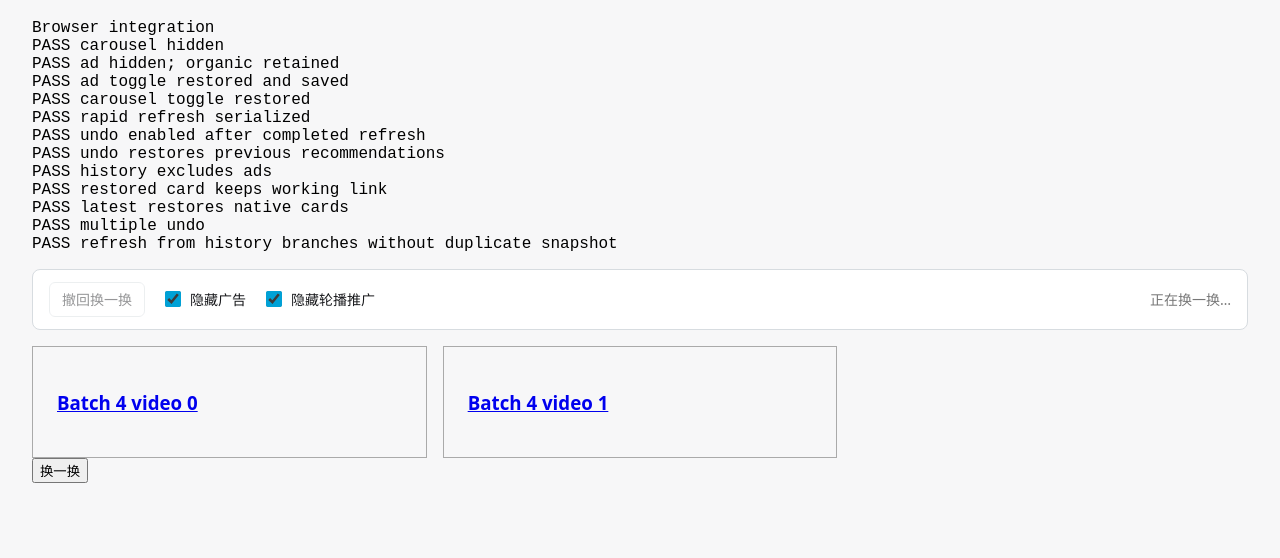
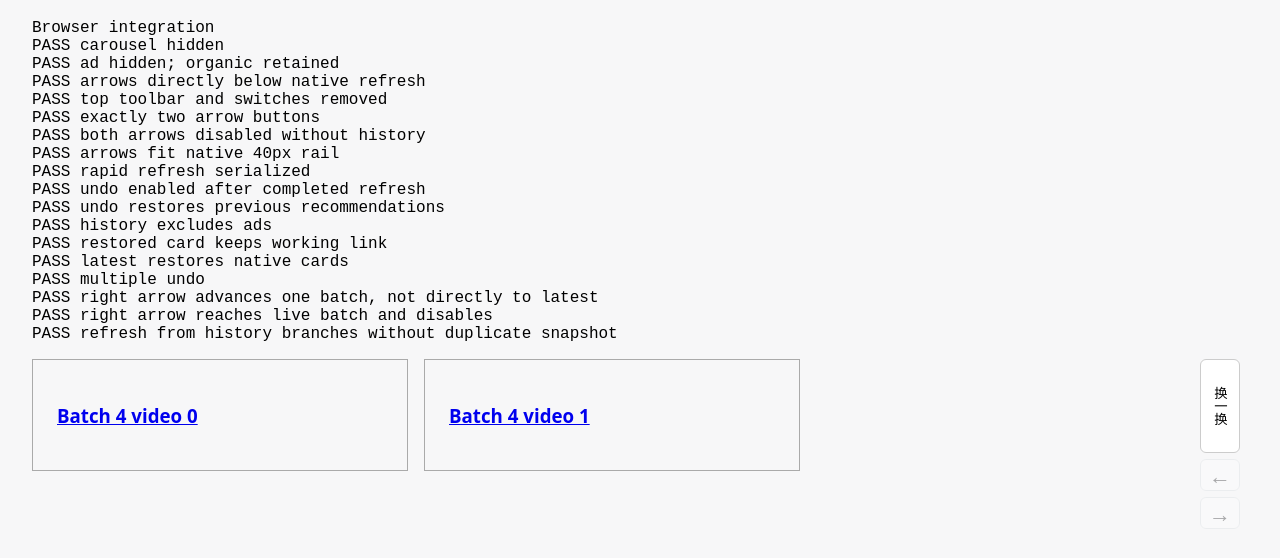
Before and after one commit to Jimmyyu725/bili-kit, a browser extension: page tests/bilibili-home.browser.html in a window 1280 px wide. Shown: the part 102-660 px from the top of the page. Drawn offline with Linux system fonts and the light colour scheme.

Commit message:
ui: move homepage history arrows below refresh

```diff
--- a/src/bilibili-home.css
+++ b/src/bilibili-home.css
@@ -5,34 +5,37 @@ html.caption-lite-home.cl-home-hide-ads .recommended-container_floor-aside .bili
 
 /* Keep Vue-owned cards mounted; historical recommendations use a separate grid. */
 html.caption-lite-home .cl-home-history-active > :is(.feed-card, .floor-single-card, .bili-feed-card, .bili-video-card, .recommended-swipe, .load-more-anchor) { display: none !important; }
-#caption-lite-home-tools {
-  grid-column: 1 / -1;
-  display: flex;
-  align-items: center;
-  flex-wrap: wrap;
-  gap: 10px 16px;
-  padding: 12px 16px;
+#caption-lite-home-nav {
+  display: grid;
+  grid-template-columns: 1fr;
+  gap: 6px;
+  margin-top: 6px;
+  width: 100%;
+}
+#caption-lite-home-nav button {
+  display: grid;
+  place-items: center;
+  width: 100%;
+  height: 32px;
+  padding: 0;
   border: 1px solid var(--line_regular, #d7dce0);
-  border-radius: 8px;
+  border-radius: 6px;
   background: var(--bg1, #fff);
   color: var(--text1, #18191c);
-  font: 14px/1.5 system-ui, sans-serif;
+  font: 22px/1 system-ui, sans-serif;
+  cursor: pointer;
 }
-#caption-lite-home-tools button {
-  border: 1px solid var(--line_regular, #d7dce0);
-  background: var(--bg1, #fff);
-  color: inherit;
-  padding: 6px 12px;
-  border-radius: 6px;
-  cursor: pointer;
-  font: inherit;
+#caption-lite-home-nav button:not(:disabled):hover { color: #00a1d6; border-color: #00a1d6; }
+#caption-lite-home-nav button:disabled { opacity: .35; cursor: default; }
+#caption-lite-home-nav button:focus-visible { outline: 2px solid #00a1d6; outline-offset: 2px; }
+#caption-lite-home-nav .cl-home-status {
+  position: absolute;
+  width: 1px;
+  height: 1px;
+  overflow: hidden;
+  clip-path: inset(50%);
+  white-space: nowrap;
 }
-#caption-lite-home-tools button:not(:disabled):hover { color: #00a1d6; border-color: #00a1d6; }
-#caption-lite-home-tools button:disabled { opacity: .45; cursor: default; }
-#caption-lite-home-tools [hidden] { display: none !important; }
-#caption-lite-home-tools label { display: inline-flex; align-items: center; gap: 6px; cursor: pointer; }
-#caption-lite-home-tools input { accent-color: #00a1d6; width: 16px; height: 16px; }
-#caption-lite-home-tools .cl-home-status { color: var(--text3, #777); margin-left: auto; }
 #caption-lite-home-history { display: contents; }
 #caption-lite-home-history .cl-home-card { min-width: 0; font: 14px/1.5 system-ui, sans-serif; }
 #caption-lite-home-history .cl-home-cover { display: block; position: relative; aspect-ratio: 16/9; overflow: hidden; border-radius: 6px; background: var(--bg2, #eee); }
--- a/src/bilibili-home.js
+++ b/src/bilibili-home.js
@@ -3,8 +3,7 @@
 
   const GRID = ".recommended-container_floor-aside > .container";
   const CARDS = ":scope > .feed-card, :scope > .floor-single-card, :scope > .bili-feed-card, :scope > .bili-video-card";
-  const OWN = "#caption-lite-home-tools, #caption-lite-home-history";
-  const DEFAULTS = { hideAds: true, hidePromotions: true };
+  const OWN = "#caption-lite-home-nav, #caption-lite-home-history";
 
   function safeUrl(value, image = false) {
     if (typeof value !== "string" || !value.trim()) return "";
@@ -66,6 +65,10 @@
         if (cursor === entries.length - 1) entries[cursor] = live;
         return entries[--cursor];
       },
+      redo() {
+        if (cursor >= 0 && cursor < entries.length - 1) cursor++;
+        return this.current;
+      },
       latest() { cursor = entries.length - 1; },
       get current() { return cursor >= 0 && cursor < entries.length - 1 ? entries[cursor] : null; },
       get count() { return Math.max(0, cursor); },
@@ -73,21 +76,19 @@
     };
   }
 
-  function mount(doc, storage = globalThis.chrome?.storage?.local) {
+  function mount(doc) {
     const win = doc.defaultView;
     const history = createHistory();
-    let prefs = { ...DEFAULTS };
     let grid = null;
-    let toolbar = null;
+    let navigation = null;
     let historyView = null;
-    let undoButton, latestButton, status, adsInput, promotionsInput;
+    let undoButton, nextButton, status;
     let pending = null;
     let settleTimer = null;
     let refreshTimer = null;
     let scanTimer = null;
     let disposed = false;
     let notice = "";
-    let settingsTouched = false;
 
     function node(tag, className, text) {
       const element = doc.createElement(tag);
@@ -99,19 +100,14 @@
       return grid ? [...grid.querySelectorAll(CARDS)].map(readCard).filter(Boolean).slice(0, 100) : [];
     }
     function updateControls() {
-      if (!toolbar) return;
+      if (!navigation) return;
       undoButton.disabled = Boolean(pending) || !history.count;
-      latestButton.hidden = !history.viewing;
-      latestButton.disabled = Boolean(pending);
+      nextButton.disabled = Boolean(pending) || !history.viewing;
       const text = pending ? "正在换一换…" : notice || (history.viewing ? "正在查看之前的推荐" : `可撤回 ${history.count} 次 · 仅保留本页`);
       if (status.textContent !== text) status.textContent = text;
     }
-    function applyPrefs() {
-      doc.documentElement.classList.add("caption-lite-home");
-      doc.documentElement.classList.toggle("cl-home-hide-ads", prefs.hideAds);
-      doc.documentElement.classList.toggle("cl-home-hide-promotions", prefs.hidePromotions);
-      if (adsInput) adsInput.checked = prefs.hideAds;
-      if (promotionsInput) promotionsInput.checked = prefs.hidePromotions;
+    function applyFilters() {
+      doc.documentElement.classList.add("caption-lite-home", "cl-home-hide-ads", "cl-home-hide-promotions");
     }
     function renderHistory(cards) {
       historyView?.remove();
@@ -147,19 +143,15 @@
       }
       grid.append(historyView);
     }
-    function returnToLatest() {
-      history.latest();
-      notice = "";
-      renderHistory(null);
-      updateControls();
-    }
-    function makeToolbar() {
-      toolbar = node("section");
-      toolbar.id = "caption-lite-home-tools";
-      toolbar.setAttribute("aria-label", "Caption Lite 首页工具");
-      undoButton = node("button", "", "撤回换一换");
+    function makeNavigation() {
+      navigation = node("div");
+      navigation.id = "caption-lite-home-nav";
+      navigation.setAttribute("role", "group");
+      navigation.setAttribute("aria-label", "推荐历史");
+      undoButton = node("button", "", "←");
       undoButton.type = "button";
-      undoButton.title = "恢复上一次换一换之前的推荐，最多保留 10 次";
+      undoButton.title = "上一批推荐";
+      undoButton.setAttribute("aria-label", undoButton.title);
       undoButton.addEventListener("click", () => {
         if (pending) return;
         const cards = history.undo(snapshot());
@@ -168,29 +160,20 @@
         renderHistory(cards);
         updateControls();
       });
-      latestButton = node("button", "", "回到最新");
-      latestButton.type = "button";
-      latestButton.addEventListener("click", returnToLatest);
-      toolbar.append(undoButton, latestButton);
-      for (const [key, labelText] of [["hideAds", "隐藏广告"], ["hidePromotions", "隐藏轮播推广"]]) {
-        const label = node("label");
-        const input = node("input");
-        input.type = "checkbox";
-        input.checked = prefs[key];
-        input.addEventListener("change", () => {
-          settingsTouched = true;
-          prefs[key] = input.checked;
-          applyPrefs();
-          storage?.set({ bilibiliHome: { ...prefs } }).catch(() => {});
-        });
-        if (key === "hideAds") adsInput = input;
-        else promotionsInput = input;
-        label.append(input, node("span", "", labelText));
-        toolbar.append(label);
-      }
+      nextButton = node("button", "", "→");
+      nextButton.type = "button";
+      nextButton.title = "下一批推荐";
+      nextButton.setAttribute("aria-label", nextButton.title);
+      nextButton.addEventListener("click", () => {
+        if (pending || !history.viewing) return;
+        history.redo();
+        notice = "";
+        renderHistory(history.current);
+        updateControls();
+      });
       status = node("span", "cl-home-status");
       status.setAttribute("role", "status");
-      toolbar.append(status);
+      navigation.append(undoButton, nextButton, status);
       updateControls();
     }
     function finishRefresh() {
@@ -212,8 +195,11 @@
         grid?.classList.remove("cl-home-history-active");
         grid = nextGrid;
       }
-      if (!toolbar) makeToolbar();
-      if (!toolbar.isConnected) grid.prepend(toolbar);
+      const refreshButton = grid.parentElement.querySelector(".feed-roll-btn .roll-btn");
+      if (refreshButton) {
+        if (!navigation) makeNavigation();
+        if (refreshButton.nextElementSibling !== navigation) refreshButton.after(navigation);
+      }
       for (const card of grid.querySelectorAll(CARDS)) {
         card.toggleAttribute("data-caption-lite-ad", isAdCard(card));
       }
@@ -251,14 +237,7 @@
       if (records.every((record) => (record.target.nodeType === 1 ? record.target : record.target.parentElement)?.closest(OWN))) return;
       if (scanTimer === null) scanTimer = win.setTimeout(scan, 80);
     });
-    applyPrefs();
-    storage?.get("bilibiliHome").then((saved) => {
-      if (disposed || settingsTouched) return;
-      for (const key of Object.keys(DEFAULTS)) {
-        if (typeof saved?.bilibiliHome?.[key] === "boolean") prefs[key] = saved.bilibiliHome[key];
-      }
-      applyPrefs();
-    }).catch(() => {});
+    applyFilters();
     observer.observe(doc.documentElement, { childList: true, subtree: true, attributes: true, attributeFilter: ["href"] });
     doc.addEventListener("click", onRefresh, true);
     scan();
@@ -270,7 +249,7 @@
         doc.removeEventListener("click", onRefresh, true);
         grid?.classList.remove("cl-home-history-active");
         doc.querySelectorAll("[data-caption-lite-ad]").forEach((card) => card.removeAttribute("data-caption-lite-ad"));
-        toolbar?.remove();
+        navigation?.remove();
         historyView?.remove();
         doc.documentElement.classList.remove("caption-lite-home", "cl-home-hide-ads", "cl-home-hide-promotions");
       }
--- a/tests/bilibili-home.browser.html
+++ b/tests/bilibili-home.browser.html
@@ -1,6 +1,6 @@
 <!doctype html><html lang="zh-CN"><meta charset="utf-8"><title>Caption Lite 首页回归测试</title>
 <link rel="stylesheet" href="../src/bilibili-home.css">
-<style>body{font:16px system-ui;padding:24px;background:#f7f7f8}.container{display:grid;grid-template-columns:repeat(3,1fr);gap:16px}.feed-card,.floor-single-card,.recommended-swipe{padding:24px;border:1px solid #aaa}.recommended-swipe{grid-column:span 2}pre{white-space:pre-wrap}</style>
+<style>body{font:16px system-ui;padding:24px;background:#f7f7f8}.container{display:grid;grid-template-columns:repeat(3,1fr);gap:16px}.feed-card,.floor-single-card,.recommended-swipe{padding:24px;border:1px solid #aaa}.recommended-swipe{grid-column:span 2}.recommended-container_floor-aside{position:relative;margin-right:56px}.feed-roll-btn{position:absolute;right:-48px;top:0;width:40px}.roll-btn{width:40px;height:94px;writing-mode:vertical-rl;border:1px solid #ccc;border-radius:6px;background:#fff}pre{white-space:pre-wrap}</style>
 <h1>首页工具浏览器回归测试</h1><pre id="test-result">Running…</pre>
 <div class="recommended-container_floor-aside"><div class="container"><div class="recommended-swipe">轮播推广</div></div><div class="feed-roll-btn"><button class="roll-btn">换一换</button></div></div>
 <script src="../src/bilibili-home.js"></script><script>
@@ -23,43 +23,47 @@
   const roll=document.querySelector('.roll-btn');
   roll.addEventListener('click',()=>{if(!fail)setTimeout(()=>nativeBatch(++batch),25);});
   nativeBatch(1);
-  let settings={};
-  const storage={get:async()=>settings,set:async(v)=>{settings=v;}};
-  const controller=CaptionLiteHome.mount(document,storage);
-  const label=(s)=>[...document.querySelectorAll('#caption-lite-home-tools label')].find(e=>e.textContent===s).querySelector('input');
-  const button=(s)=>[...document.querySelectorAll('#caption-lite-home-tools button')].find(e=>e.textContent===s);
+  const controller=CaptionLiteHome.mount(document);
+  if(new URLSearchParams(location.search).has('preview')) {out.textContent='← 上一批 · → 下一批';return;}
+  const button=(s)=>document.querySelector(`#caption-lite-home-nav button[aria-label="${s}"]`);
   try {
     out.textContent='Browser integration';await wait();
     check(getComputedStyle(document.querySelector('.recommended-swipe')).display==='none','carousel hidden');
     check(getComputedStyle(rows()[2]).display==='none' && getComputedStyle(rows()[0]).display!=='none','ad hidden; organic retained');
-    label('隐藏广告').click();await wait(100);
-    check(getComputedStyle(rows()[2]).display!=='none' && settings.bilibiliHome.hideAds===false,'ad toggle restored and saved');
-    label('隐藏广告').click();
-    label('隐藏轮播推广').click();await wait(100);
-    check(getComputedStyle(document.querySelector('.recommended-swipe')).display!=='none','carousel toggle restored');
-    label('隐藏轮播推广').click();
+    const nav=document.querySelector('#caption-lite-home-nav');
+    check(roll.nextElementSibling===nav && nav.parentElement.classList.contains('feed-roll-btn'),'arrows directly below native refresh');
+    check(!document.querySelector('#caption-lite-home-tools') && !nav.querySelector('input'),'top toolbar and switches removed');
+    check(nav.querySelectorAll('button').length===2 && nav.querySelector('button').textContent==='←','exactly two arrow buttons');
+    check(button('上一批推荐').disabled && button('下一批推荐').disabled,'both arrows disabled without history');
+    const bounds=nav.getBoundingClientRect(), refreshBounds=roll.getBoundingClientRect();
+    check(bounds.top >= refreshBounds.bottom && Math.abs(bounds.width-refreshBounds.width)<1,'arrows fit native 40px rail');
     roll.click();roll.click();await wait();
     check(batch===2,'rapid refresh serialized');
-    check(!button('撤回换一换').disabled,'undo enabled after completed refresh');
-    button('撤回换一换').click();await wait(100);
+    check(!button('上一批推荐').disabled,'undo enabled after completed refresh');
+    button('上一批推荐').click();await wait(100);
     check(document.querySelector('#caption-lite-home-history').textContent.includes('Batch 1'),'undo restores previous recommendations');
     check(document.querySelectorAll('#caption-lite-home-history .cl-home-card').length===2,'history excludes ads');
     check(document.querySelector('#caption-lite-home-history a').href==='https://www.bilibili.com/video/BV10','restored card keeps working link');
-    button('回到最新').click();await wait(100);
+    button('下一批推荐').click();await wait(100);
     check(!document.querySelector('#caption-lite-home-history') && getComputedStyle(rows()[0]).display!=='none','latest restores native cards');
-    roll.click();await wait();button('撤回换一换').click();button('撤回换一换').click();await wait(100);
+    roll.click();await wait();button('上一批推荐').click();button('上一批推荐').click();await wait(100);
     check(document.querySelector('#caption-lite-home-history').textContent.includes('Batch 1'),'multiple undo');
-    roll.click();await wait();button('撤回换一换').click();await wait(100);
-    check(document.querySelector('#caption-lite-home-history').textContent.includes('Batch 1') && button('撤回换一换').disabled,'refresh from history branches without duplicate snapshot');
-    button('回到最新').click();
+    button('下一批推荐').click();await wait(100);
+    check(document.querySelector('#caption-lite-home-history').textContent.includes('Batch 2'),'right arrow advances one batch, not directly to latest');
+    button('下一批推荐').click();await wait(100);
+    check(!document.querySelector('#caption-lite-home-history') && button('下一批推荐').disabled,'right arrow reaches live batch and disables');
+    button('上一批推荐').click();button('上一批推荐').click();
+    roll.click();await wait();button('上一批推荐').click();await wait(100);
+    check(document.querySelector('#caption-lite-home-history').textContent.includes('Batch 1') && button('上一批推荐').disabled,'refresh from history branches without duplicate snapshot');
+    button('下一批推荐').click();
     fail=true;roll.click();await wait(8300);
-    check(!button('撤回换一换').disabled && document.querySelector('.cl-home-status').textContent.includes('暂未收到'),'failed refresh recovers controls');
+    check(!button('上一批推荐').disabled && document.querySelector('.cl-home-status').textContent.includes('暂未收到'),'failed refresh recovers controls');
     const ad=rows()[2];ad.querySelector('a').href='https://www.bilibili.com/video/BVreused';await wait();
     check(!ad.hasAttribute('data-caption-lite-ad') && getComputedStyle(ad).display!=='none','reused ad node becomes visible organic card');
     controller.dispose();await wait(100);
-    check(!document.querySelector('#caption-lite-home-tools') && getComputedStyle(document.querySelector('.recommended-swipe')).display!=='none','dispose restores native display');
+    check(!document.querySelector('#caption-lite-home-nav') && getComputedStyle(document.querySelector('.recommended-swipe')).display!=='none','dispose restores native display');
     check(!document.documentElement.classList.contains('cl-home-hide-ads'),'dispose removes page flags');
-    out.textContent+='\nALL 16 CHECKS PASSED';
+    out.textContent+='\nALL '+(out.textContent.match(/\nPASS /g)||[]).length+' CHECKS PASSED';
   } catch(e) {out.textContent+='\nFAIL '+e.message;throw e;}
 })();
 </script></html>
```
Also changed, not shown: tests/bilibili-home.test.mjs (+8 -1 lines), README.md.
